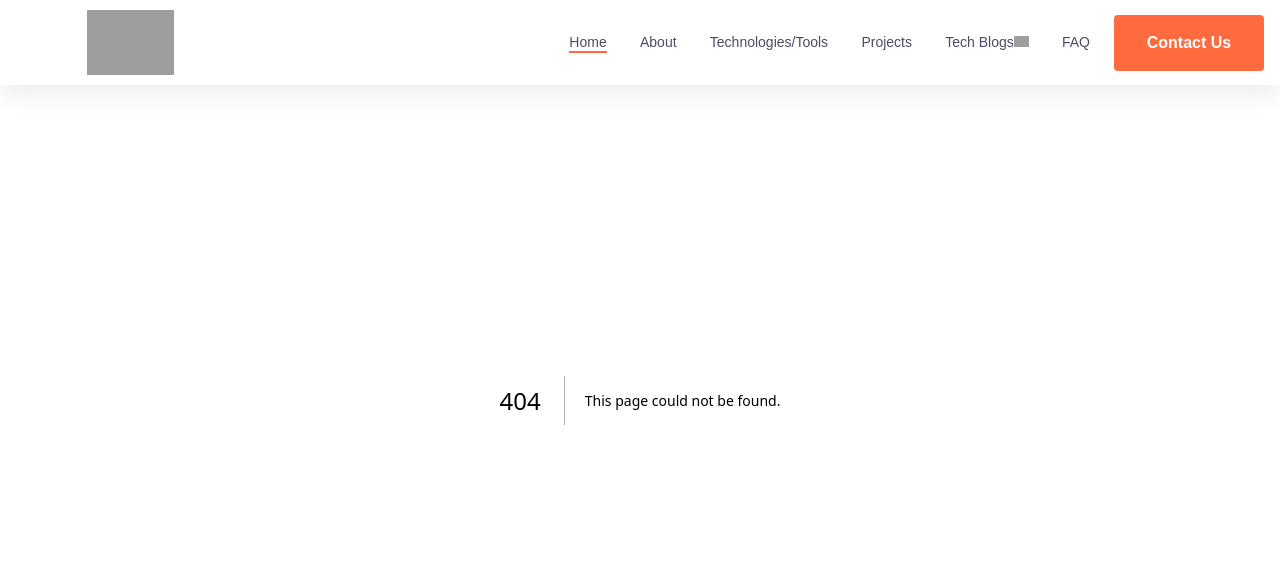
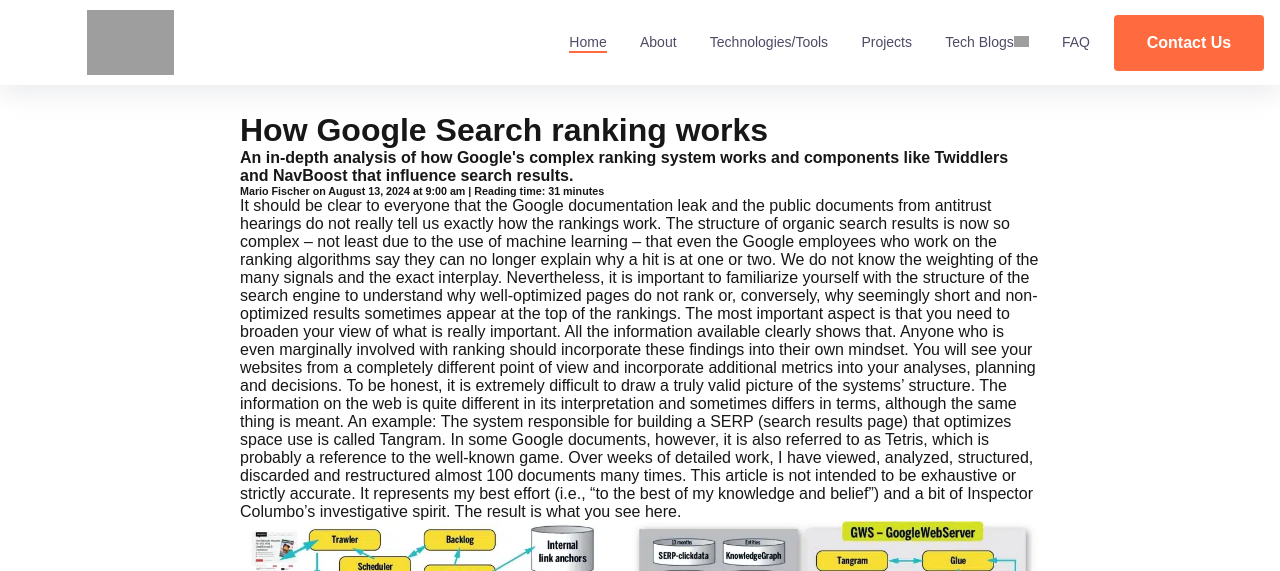
Before and after one commit to Michelobe/next-portfolio-2025, a Next.js app: page /blog/GoogleSearchRanking in a window 1280 px wide. Before the commit this address had no page. Shown: the top 571 px of the page. Built offline with nearby package versions, Linux system fonts and the light colour scheme; grey boxes are pictures that could not be loaded.

Commit message:
adding first blog - still testing links

```diff
--- /dev/null
+++ b/src/app/blog/GoogleSearchRanking/GoogleSearchRanking.css
@@ -0,0 +1,8 @@
+.googleRank_container{
+    max-width: 800px;
+    margin: 7rem auto 0 auto;
+}
+
+.googleRank_container img{
+    max-width: 100%;
+}
--- /dev/null
+++ b/src/app/blog/GoogleSearchRanking/page.js
@@ -0,0 +1,42 @@
+"use client";
+
+import './GoogleSearchRanking.css';
+
+export default function GoogleSearchRanking() {
+    return (
+		<div className="googleRank_container">
+
+
+
+
+            <h1>How Google Search ranking works</h1>
+            <h4>An in-depth analysis of how Google's complex ranking system works and components like Twiddlers and NavBoost that influence search results.</h4>
+            <h6>Mario Fischer on August 13, 2024 at 9:00 am | Reading time: 31 minutes</h6>
+
+            <p>It should be clear to everyone that the Google documentation leak and the public documents from antitrust hearings do not really tell us exactly how the rankings work.
+
+            The structure of organic search results is now so complex – not least due to the use of machine learning – that even the Google employees who work on the ranking algorithms say they can no longer explain why a hit is at one or two. We do not know the weighting of the many signals and the exact interplay.
+
+            Nevertheless, it is important to familiarize yourself with the structure of the search engine to understand why well-optimized pages do not rank or, conversely, why seemingly short and non-optimized results sometimes appear at the top of the rankings. The most important aspect is that you need to broaden your view of what is really important.
+
+            All the information available clearly shows that. Anyone who is even marginally involved with ranking should incorporate these findings into their own mindset. You will see your websites from a completely different point of view and incorporate additional metrics into your analyses, planning and decisions.
+
+            To be honest, it is extremely difficult to draw a truly valid picture of the systems’ structure. The information on the web is quite different in its interpretation and sometimes differs in terms, although the same thing is meant.
+
+            An example: The system responsible for building a SERP (search results page) that optimizes space use is called Tangram. In some Google documents, however, it is also referred to as Tetris, which is probably a reference to the well-known game.
+
+            Over weeks of detailed work, I have viewed, analyzed, structured, discarded and restructured almost 100 documents many times.
+
+            This article is not intended to be exhaustive or strictly accurate. It represents my best effort (i.e., “to the best of my knowledge and belief”) and a bit of Inspector Columbo’s investigative spirit. The result is what you see here.</p>
+
+            <figure>
+                <img src="/images/blog/GoogleRanking/A-graphical-overview-of-how-Google-ranking-works.jpg" />
+                <figcaption>A graphical overview of how Google ranking works, created by the author</figcaption>
+            </figure>
+
+
+
+
+		</div>
+  	);
+}
--- a/src/includes/Navbar/Navbar.js
+++ b/src/includes/Navbar/Navbar.js
@@ -121,7 +121,7 @@
 								</span>
 								<ul className="cs-drop-ul">
 									<li className="cs-drop-li">
-										<Link href="/" className="cs-li-link cs-drop-link">
+										<Link href="/blog/GoogleSearchRanking" className="cs-li-link cs-drop-link">
 											Web Dev/SEO
 										</Link>
 									</li>
```
Also changed, not shown: public/images/blog/GoogleRanking/A-graphical-overview-of-how-Google-ranking-works.jpg (added).
